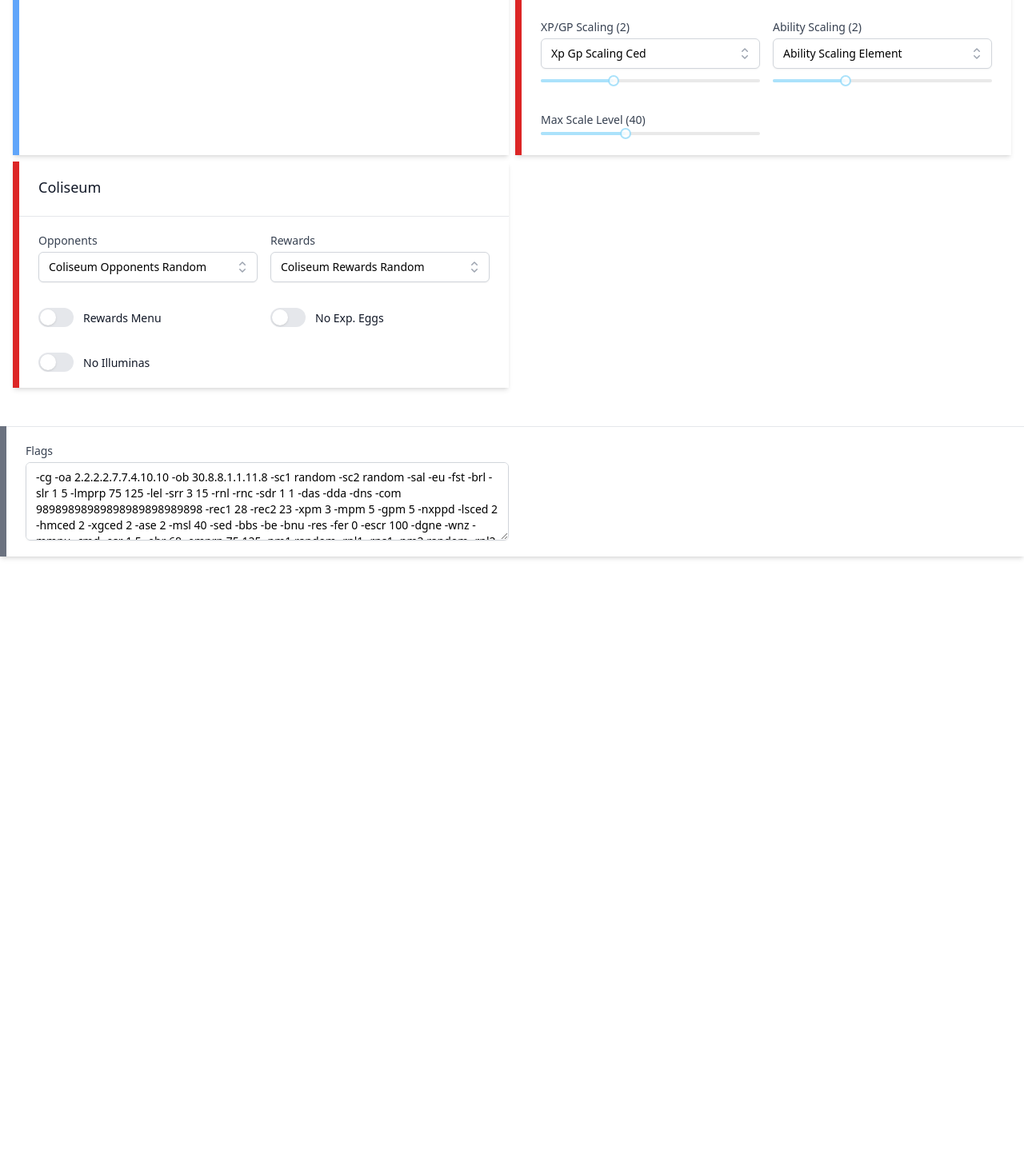
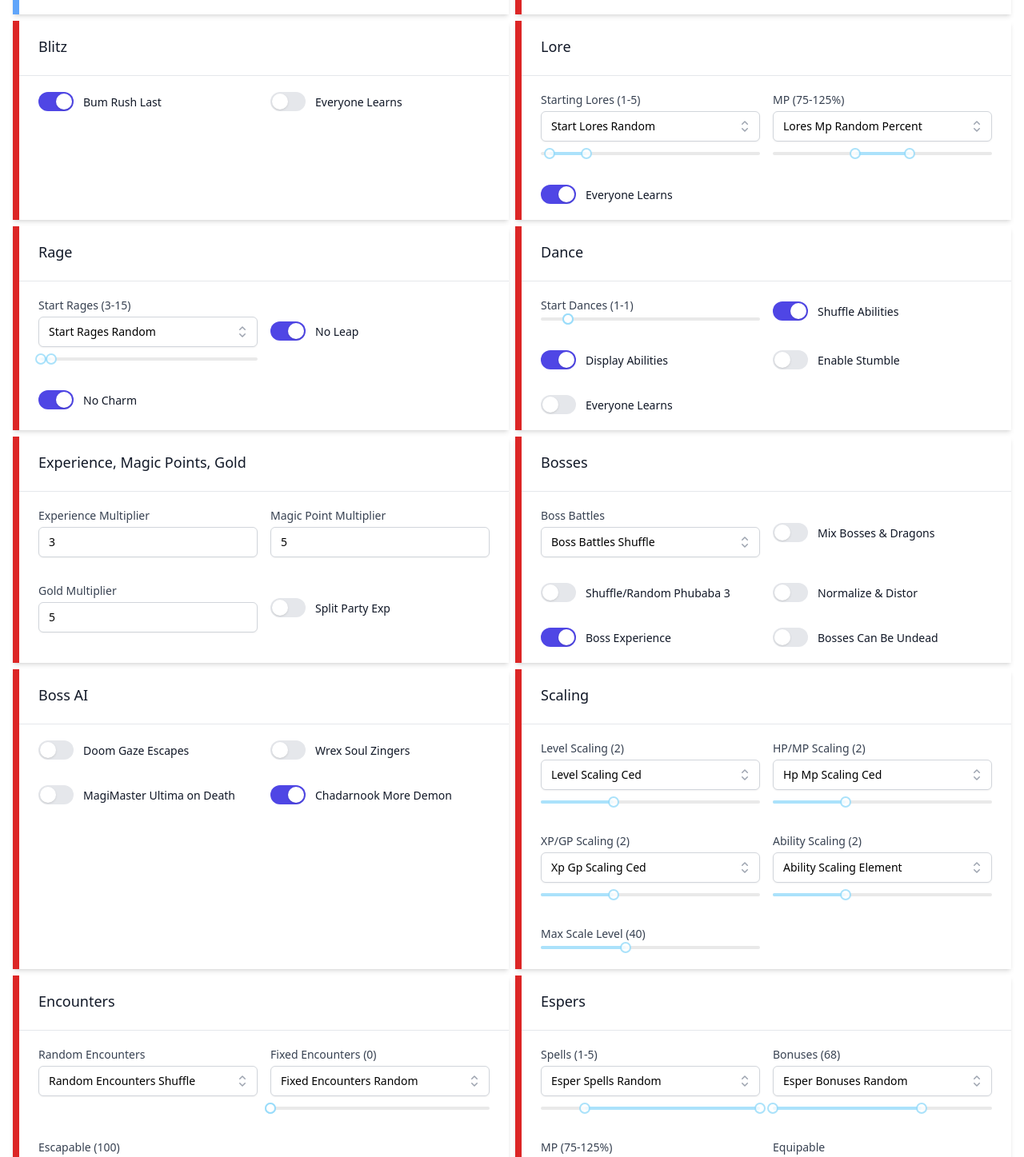
Before and after one commit to weffjebster/balance-and-ruin, a Next.js app in the folder balance-and-ruin/: page /create in a window 1280 px wide. Shown: the part 470-1917 px from the top of the page at 80% size. Before the commit the page ends 1182 px from the top, so only its background shows below. Built offline with nearby package versions, Linux system fonts and the light colour scheme.

Commit message:
feat: add a lot of inputs feat: add SwdTech, Blitz, Lore, Rage, Dance categories feat: add Bosses, Boss AI, Encounters, Espers, Natural Magic

```diff
--- a/balance-and-ruin/components/Flags/FlagGroupSelect.tsx
+++ b/balance-and-ruin/components/Flags/FlagGroupSelect.tsx
@@ -6,8 +6,13 @@ import { SmartFlagInput } from './SmartFlagInput';
 
 type Props = {
   label: string;
-  mutuallyExclusiveGroup: string;
+  /** used to automatically search the metadata and find list of available options. Set to null if manually setting options */
+  mutuallyExclusiveGroup: string | null;
   nullable?: boolean;
+  /** The option name for the null/none value */
+  nullableLabel?: string;
+  /** list of flag IDs to show options for.  */
+  options?: string[];
 };
 
 function getFormattedLabelValue(val1: string, val2: string, suffix: string) {
@@ -27,8 +32,19 @@ function getFormattedLabelValue(val1: string, val2: string, suffix: string) {
  * Depending on the selected option, another input may be rendered below it
  * @returns
  */
-export const FlagGroupSelect = ({ label: baseLabel, mutuallyExclusiveGroup, nullable = false }: Props) => {
-  const { options, selected, setValue } = useFlagGroupSelect(mutuallyExclusiveGroup, nullable);
+export const FlagGroupSelect = ({
+  label: baseLabel,
+  mutuallyExclusiveGroup,
+  nullable = false,
+  nullableLabel = 'None',
+  options: optionOverrides
+}: Props) => {
+  const { options, selected, setValue } = useFlagGroupSelect({
+    mutuallyExclusiveGroup,
+    nullable,
+    nullableLabel,
+    optionOverrides
+  });
   let label = baseLabel;
   const selectedKey = selected?.key || '';
   const selectedMetadata = useMetadata()[selectedKey];
--- a/balance-and-ruin/components/Flags/FlagInput.tsx
+++ b/balance-and-ruin/components/Flags/FlagInput.tsx
@@ -4,10 +4,11 @@ import Input from '../Input';
 type Props = {
   id: string;
   label: string;
+  type?: 'text' | 'number';
 };
 
-export const FlagInput = ({ id, label }: Props) => {
+export const FlagInput = ({ id, label, type = 'text' }: Props) => {
   const [mode, setMode] = useFlag(id);
   const [flag, value] = mode.split(' ');
-  return <Input label={label} name={id} onChange={(val) => setMode(val || null)} value={value} />;
+  return <Input label={label} name={id} onChange={(val) => setMode(val || null)} type={type} value={value} />;
 };
--- a/balance-and-ruin/components/Flags/FlagSelect.tsx
+++ b/balance-and-ruin/components/Flags/FlagSelect.tsx
@@ -22,10 +22,12 @@ export const FlagSelect = ({ id, nullable = false, label }: Props) => {
   const meta = metadata[id];
   const rawOptions = meta.allowed_values || [];
 
-  const options: SelectOption[] = rawOptions.map((opt) => ({
-    key: opt as string,
-    label: startCase(opt as string)
-  }));
+  const options: SelectOption[] = rawOptions
+    .filter((z) => !!z)
+    .map((opt) => ({
+      key: opt as string,
+      label: startCase(opt as string)
+    }));
 
   if (nullable) {
     options.unshift({
--- a/balance-and-ruin/components/Flags/FlagSlider.tsx
+++ b/balance-and-ruin/components/Flags/FlagSlider.tsx
@@ -45,11 +45,12 @@ export const FlagSlider = ({ id, label }: Props) => {
     setRawValue(value.toString());
   };
 
+  console.log(id, metadata.args);
   return (
     <div>
       {label && (
         <label htmlFor={`${id}-input`} className="block text-sm font-medium text-gray-700">
-          {label} ({value}){getNumberSuffix(id, metadata.type)}
+          {label} ({value}){getNumberSuffix(id, metadata.args || '')}
         </label>
       )}
       <Slider min={min} max={max} onChange={(val) => onChange(val as number)} step={step} value={value} />
--- a/balance-and-ruin/components/Flags/FlagSwitch.tsx
+++ b/balance-and-ruin/components/Flags/FlagSwitch.tsx
@@ -4,11 +4,23 @@ import Switch from '../Switch';
 
 type Props = {
   id: string;
+  /** When true, do inverse logic. Flag being off will apply it */
+  invert?: boolean;
   label: string;
 };
 
-export const FlagSwitch = ({ id, label }: Props) => {
+export const FlagSwitch = ({ id, invert, label }: Props) => {
   const [flag, setFlag] = useFlag(id);
 
-  return <Switch checked={!!flag} label={label} onChange={(checked) => setFlag(checked ? '' : null)} />;
+  const checked = invert ? !flag : !!flag;
+
+  const onChange = (checked: boolean) => {
+    if (invert) {
+      setFlag(checked ? null : '');
+    } else {
+      setFlag(checked ? '' : null);
+    }
+  };
+
+  return <Switch checked={checked} label={label} onChange={onChange} />;
 };
--- a/balance-and-ruin/pages/create.tsx
+++ b/balance-and-ruin/pages/create.tsx
@@ -30,7 +30,77 @@ const Create: NextPage = () => {
           <FlagSwitch id="equipable_umaro" label="Equipable Umaro" />
           <FlagRangeSlider id="character_stat_random_percent" label="Character Stats" />
         </Card>
+        <Card title={'SwdTech'} className="border-red-600">
+          <FlagSwitch id="fast_swdtech" label="Fast SwdTech" />
+          <FlagSwitch id="swdtechs_everyone_learns" label="Everyone Learns" />
+        </Card>
+        <Card title={'Blitz'} className="border-red-600">
+          <FlagSwitch id="bum_rush_last" label="Bum Rush Last" />
+          <FlagSwitch id="blitzes_everyone_learns" label="Everyone Learns" />
+        </Card>
+        <Card title={'Lore'} className="border-red-600">
+          <FlagGroupSelect
+            mutuallyExclusiveGroup={null}
+            label="Starting Lores"
+            nullable
+            nullableLabel="Original"
+            options={['start_lores_random']}
+          />
+          <FlagGroupSelect
+            mutuallyExclusiveGroup={null}
+            label="MP"
+            nullable
+            nullableLabel="Original"
+            options={['lores_mp_shuffle', 'lores_mp_random_value', 'lores_mp_random_percent']}
+          />
+          <FlagSwitch id="lores_everyone_learns" label="Everyone Learns" />
+        </Card>
+        <Card title={'Rage'} className="border-red-600">
+          <FlagGroupSelect
+            mutuallyExclusiveGroup={null}
+            label="Start Rages"
+            nullable
+            nullableLabel="Original"
+            options={['start_rages_random']}
+          />
 
+          <FlagSwitch id="rages_no_leap" label="No Leap" />
+          <FlagSwitch id="rages_no_charm" label="No Charm" />
+        </Card>
+        <Card title={'Dance'} className="border-red-600">
+          <FlagRangeSlider id="start_dances_random" label="Start Dances" />
+
+          <FlagSwitch id="dances_shuffle" label="Shuffle Abilities" />
+          <FlagSwitch id="dances_display_abilities" label="Display Abilities" />
+          <FlagSwitch id="dances_no_stumble" label="Enable Stumble" invert />
+          <FlagSwitch id="dances_everyone_learns" label="Everyone Learns" />
+        </Card>
+        <Card title={'Experience, Magic Points, Gold'} className="border-red-600">
+          <FlagInput id="xp_mult" label="Experience Multiplier" type="number" />
+          <FlagInput id="mp_mult" label="Magic Point Multiplier" type="number" />
+          <FlagInput id="gp_mult" label="Gold Multiplier" type="number" />
+          <FlagSwitch id="no_exp_party_divide" label="Split Party Exp" invert />
+        </Card>
+        <Card title={'Bosses'} className="border-red-600">
+          <FlagGroupSelect
+            mutuallyExclusiveGroup={'Boss Battles'}
+            label="Boss Battles"
+            nullable
+            nullableLabel="Original"
+          />
+
+          <FlagSwitch id="mix_bosses_dragons" label="Mix Bosses & Dragons" />
+          <FlagSwitch id="shuffle_random_phunbaba3" label="Shuffle/Random Phubaba 3" />
+          <FlagSwitch id="boss_normalize_distort_stats" label="Normalize & Distor" />
+          <FlagSwitch id="boss_experience" label="Boss Experience" />
+          <FlagSwitch id="boss_no_undead" label="Bosses Can Be Undead" invert />
+        </Card>
+        <Card title={'Boss AI'} className="border-red-600">
+          <FlagSwitch id="doom_gaze_no_escape" label="Doom Gaze Escapes" invert />
+          <FlagSwitch id="wrexsoul_no_zinger" label="Wrex Soul Zingers" invert />
+          <FlagSwitch id="magimaster_no_ultima" label="MagiMaster Ultima on Death" invert />
+          <FlagSwitch id="chadarnook_more_demon" label="Chadarnook More Demon" />
+        </Card>
         <Card title={'Scaling'} className="border-red-600">
           <FlagGroupSelect mutuallyExclusiveGroup="Level Scaling" label="Level Scaling" nullable />
           <FlagGroupSelect mutuallyExclusiveGroup="HP/MP Scaling" label="HP/MP Scaling" nullable />
@@ -38,13 +108,63 @@ const Create: NextPage = () => {
           <FlagGroupSelect mutuallyExclusiveGroup="Ability Scaling" label="Ability Scaling" nullable />
           <FlagSlider id="max_scale_level" label="Max Scale Level" />
         </Card>
+        <Card title={'Encounters'} className="border-red-600">
+          <FlagGroupSelect
+            mutuallyExclusiveGroup="Random Encounters"
+            label="Random Encounters"
+            nullable
+            nullableLabel="Original"
+          />
+          <FlagGroupSelect
+            mutuallyExclusiveGroup="Fixed Encounters"
+            label="Fixed Encounters"
+            nullable
+            nullableLabel="Original"
+          />
+          <FlagGroupSelect
+            mutuallyExclusiveGroup="Escapable Encounters"
+            label="Escapable"
+            nullable
+            nullableLabel="Original"
+          />
+        </Card>
+        <Card title={'Espers'} className="border-red-600">
+          <FlagGroupSelect
+            mutuallyExclusiveGroup={'Esper Spells'}
+            label="Spells"
+            nullable
+            nullableLabel="Original"
+          />
 
-        <Card title={'Coliseum'} className="border-red-600">
-          <FlagGroupSelect mutuallyExclusiveGroup="Coliseum Opponents" label="Opponents" nullable />
-          <FlagGroupSelect mutuallyExclusiveGroup="Coliseum Rewards" label="Rewards" nullable />
-          <FlagSwitch id="coliseum_rewards_menu" label="Rewards Menu" />
-          <FlagSwitch id="coliseum_no_exp_eggs" label="No Exp. Eggs" />
-          <FlagSwitch id="coliseum_no_illuminas" label="No Illuminas" />
+          <FlagGroupSelect
+            mutuallyExclusiveGroup={'Esper Bonuses'}
+            label="Bonuses"
+            nullable
+            nullableLabel="Original"
+          />
+
+          <FlagGroupSelect mutuallyExclusiveGroup={'Esper MP'} label="MP" nullable nullableLabel="Original" />
+
+          <FlagGroupSelect
+            mutuallyExclusiveGroup={'Equipable Espers'}
+            label="Equipable"
+            nullable
+            nullableLabel="Original"
+          />
+
+          <FlagSwitch id="esper_multi_summon" label="Multi Summon" />
+        </Card>
+
+        <Card title={'Natural Magic'} className="border-red-600">
+          <FlagSelect id="natural_magic1" label="Natural Magic" nullable />
+          <FlagSwitch id="random_natural_levels1" label="Randomize Levels" />
+          <FlagSwitch id="random_natural_spells1" label="Randomize Spells" />
+
+          <FlagSelect id="natural_magic2" label="Natural Magic" nullable />
+          <FlagSwitch id="random_natural_levels2" label="Randomize Levels" />
+          <FlagSwitch id="random_natural_spells2" label="Randomize Spells" />
+
+          <FlagSwitch id="natural_magic_menu_indicator" label="Menu Indicator" />
         </Card>
       </dl>
       <Card title="" className="border-gray-500">
--- a/balance-and-ruin/utils/getNumberSuffix.ts
+++ b/balance-and-ruin/utils/getNumberSuffix.ts
@@ -1,5 +1,5 @@
 export const getNumberSuffix = (id: string, type: string | string[]) => {
-  if (id.includes('percent') || type === 'PERCENT') {
+  if (id.includes('percent') || type == 'PERCENT') {
     return '%';
   }
 
--- a/balance-and-ruin/utils/useFlagGroupSelect.ts
+++ b/balance-and-ruin/utils/useFlagGroupSelect.ts
@@ -6,20 +6,27 @@ import { useFlagContext } from './useFlagContext';
 
 export const EMPTY_SELECT_VALUE = 'none';
 
-const INVALID_SELECT = {
-  key: 'N/A',
-  label: 'INVALID SELECT',
-  description: 'an error occurred while creating the select'
+type UseFlagSelectProps = {
+  mutuallyExclusiveGroup: string | null;
+  nullable?: boolean;
+  nullableLabel?: string;
+  optionOverrides?: string[];
 };
-
-export const useFlagGroupSelect = (mutuallyExclusiveGroup: string, nullable = false) => {
-  const { flags, metadata, metadataByFlag, setFlags } = useFlagContext();
+export const useFlagGroupSelect = ({
+  mutuallyExclusiveGroup,
+  nullable,
+  nullableLabel,
+  optionOverrides
+}: UseFlagSelectProps) => {
+  const { flags, metadata, setFlags } = useFlagContext();
 
   /** All flags that use this mutually_exclusive_group */
-  const rawOptions = useMemo(
-    () => Object.values(metadata).filter((z) => z.mutually_exclusive_group === mutuallyExclusiveGroup),
-    [metadata, mutuallyExclusiveGroup]
-  );
+  const rawOptions = useMemo(() => {
+    if (optionOverrides) {
+      return optionOverrides.map((option) => metadata[option]);
+    }
+    return Object.values(metadata).filter((z) => z.mutually_exclusive_group === mutuallyExclusiveGroup);
+  }, [metadata, mutuallyExclusiveGroup, optionOverrides]);
 
   if (!rawOptions.length) {
     throw new Error(`No options exist for group ${mutuallyExclusiveGroup}`);
@@ -53,7 +60,7 @@ export const useFlagGroupSelect = (mutuallyExclusiveGroup: string, nullable = fa
   if (nullable) {
     options.unshift({
       key: EMPTY_SELECT_VALUE,
-      label: 'None'
+      label: nullableLabel || 'None'
     });
   }
 
```
